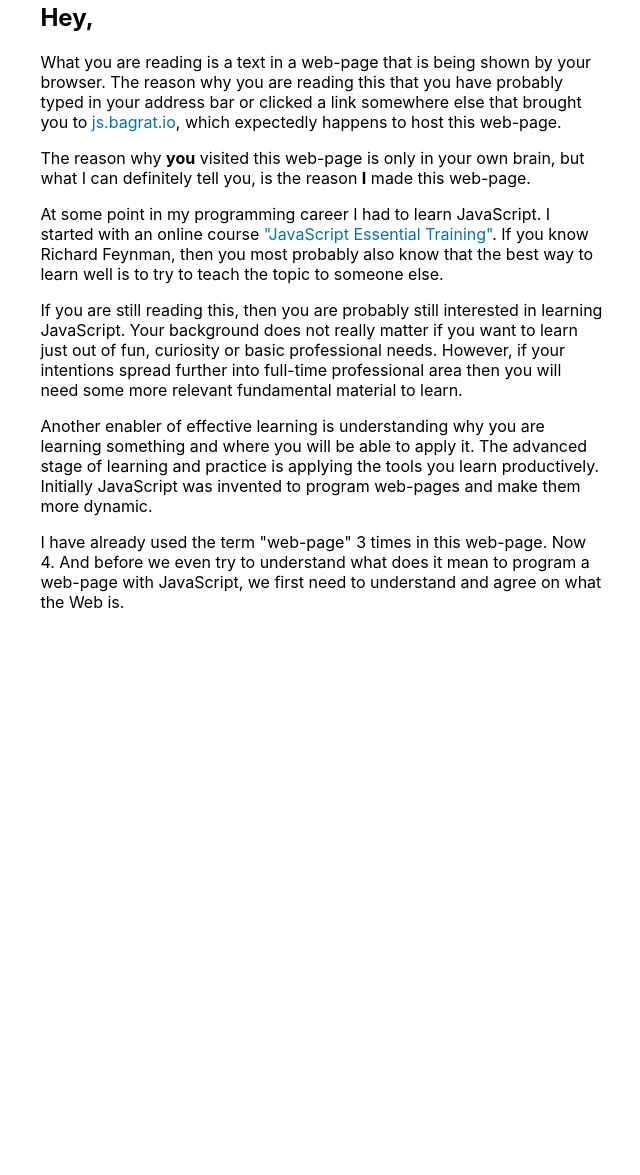
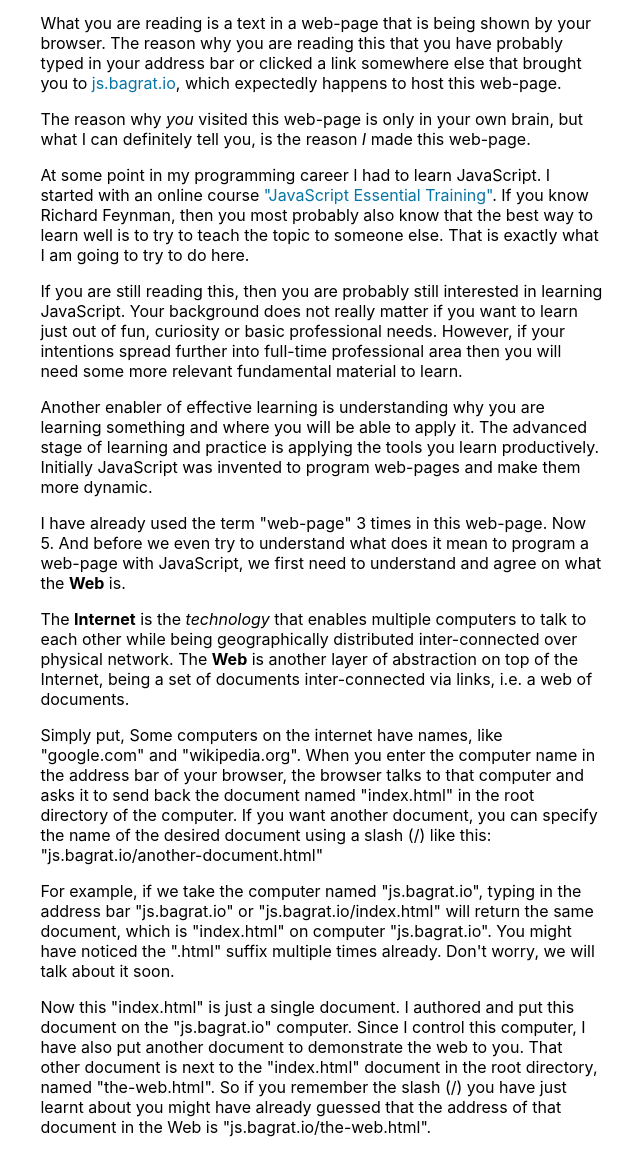
Before and after one commit to bagrat/learnjs, a plain HTML site: page index.html in a window 1280 px wide. Shown: the part 81-1256 px from the top of the page, without its empty margins (318-958 px from the left). Before the commit the page ends 800 px from the top, so only its background shows below. Drawn offline with Linux system fonts and the light colour scheme.

Commit message:
Add more text

```diff
--- a/index.html
+++ b/index.html
@@ -22,14 +22,15 @@
     </p>
 
     <p>
-    The reason why <strong>you</strong> visited this web-page is only in your own brain,
-    but what I can definitely tell you, is the reason <strong>I</strong> made this web-page.
+    The reason why <em>you</em> visited this web-page is only in your own brain,
+    but what I can definitely tell you, is the reason <em>I</em> made this web-page.
     </p>
 
     <p>
     At some point in my programming career I had to learn JavaScript. I started with an online
     course <a href="">"JavaScript Essential Training"</a>. If you know Richard Feynman, then you
     most probably also know that the best way to learn well is to try to teach the topic to someone else.
+    That is exactly what I am going to try to do here.
     </p>
 
     <p>
@@ -47,9 +48,38 @@
     </p>
 
     <p>
-    I have already used the term "web-page" 3 times in this web-page. Now 4. And before we even try to
+    I have already used the term "web-page" 3 times in this web-page. Now 5. And before we even try to
     understand what does it mean to program a web-page with JavaScript, we first need to understand and
-    agree on what the Web is.
+    agree on what the <strong>Web</strong> is.
+    </p>
+
+    <p>
+    The <strong>Internet</strong> is the <em>technology</em> that enables multiple computers to talk to
+    each other while being geographically distributed inter-connected over physical network.
+    The <strong>Web</strong> is another layer of abstraction on top of the Internet, being a set of
+    documents inter-connected via links, i.e. a web of documents.
+    </p>
+
+    <p>
+    Simply put, Some computers on the internet have names, like "google.com" and "wikipedia.org". When you
+    enter the computer name in the address bar of your browser, the browser talks to that computer and asks
+    it to send back the document named "index.html" in the root directory of the computer. If you want another
+    document, you can specify the name of the desired document using a slash (/) like this:
+    "js.bagrat.io/another-document.html"
+    </p>
+
+    <p>
+    For example, if we take the computer named "js.bagrat.io", typing in the address bar "js.bagrat.io" or
+    "js.bagrat.io/index.html" will return the same document, which is "index.html" on computer "js.bagrat.io".
+    You might have noticed the ".html" suffix multiple times already. Don't worry, we will talk about it soon.
+    </p>
+
+    <p>
+    Now this "index.html" is just a single document. I authored and put this document on the "js.bagrat.io"
+    computer. Since I control this computer, I have also put another document to demonstrate the web to you.
+    That other document is next to the "index.html" document in the root directory, named "the-web.html".
+    So if you remember the slash (/) you have just learnt about you might have already guessed that the
+    address of that document in the Web is "js.bagrat.io/the-web.html".
     </p>
   </section>
 </body>
--- a/style.css
+++ b/style.css
@@ -21,7 +21,7 @@ a:hover {
 }
 
 .page {
-  padding-top: 5%;
+  padding-top: 2%;
   padding-bottom: 5%;
   padding-right: 28%;
   padding-left: 28%;
```
